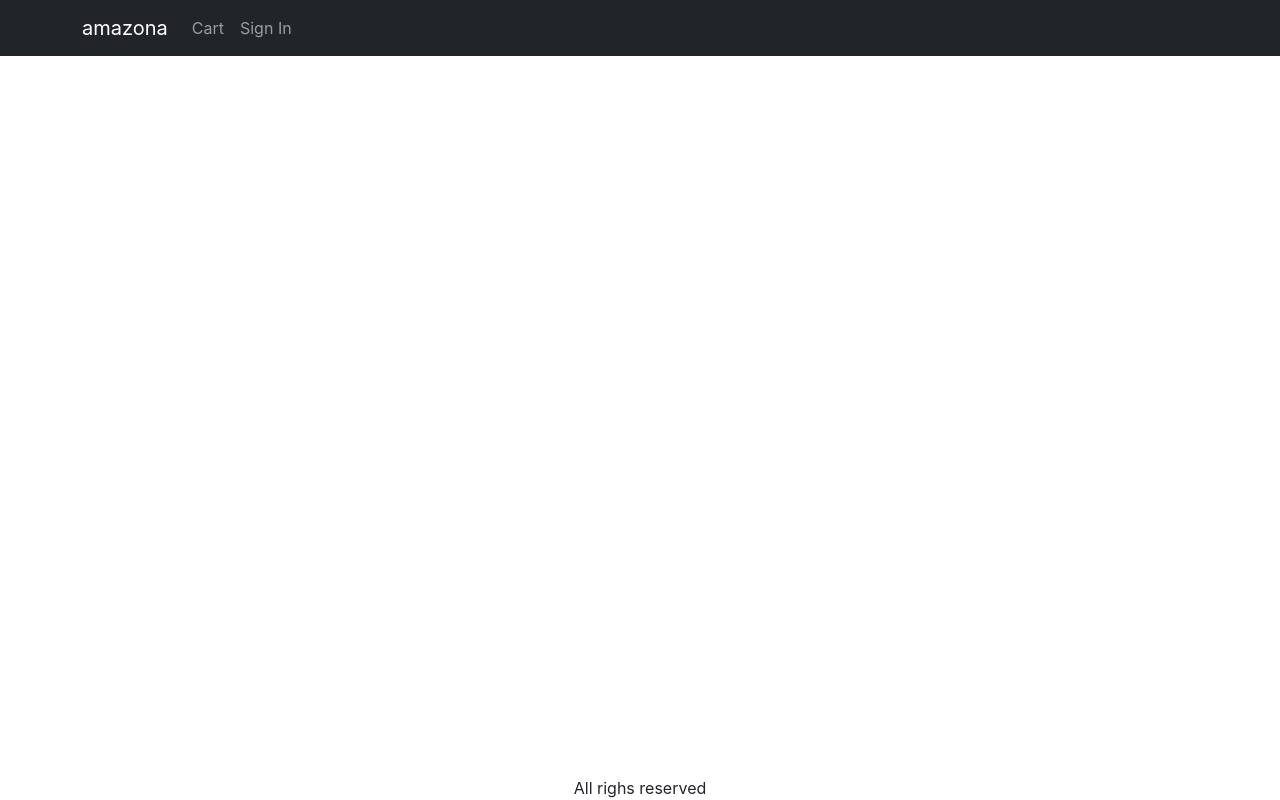
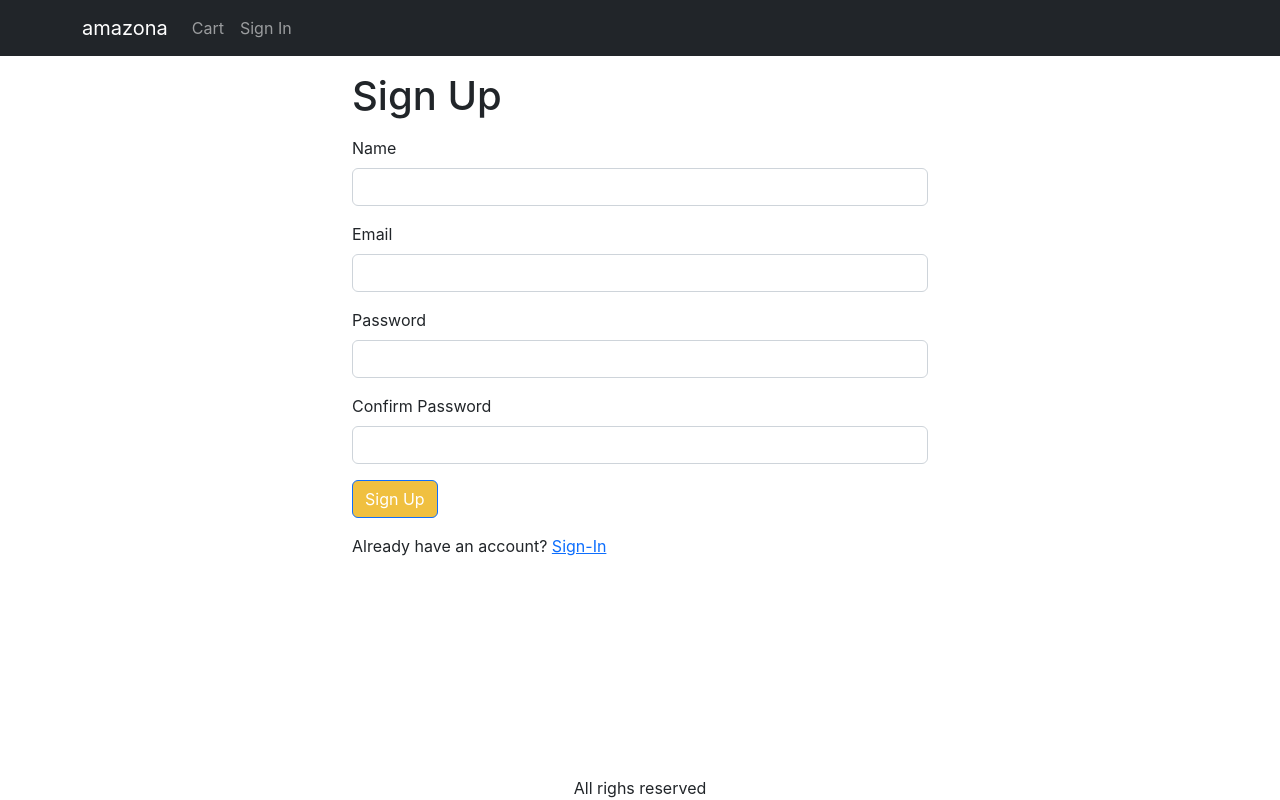
Before and after one commit to fullstack-guru0719/ECommerce-Mern, a React (Create React App) app in the folder frontend/: page /signup in a window 1280 px wide. Built offline with nearby package versions, Linux system fonts and the light colour scheme.

Commit message:
add select payment method

```diff
--- a/frontend/src/App.js
+++ b/frontend/src/App.js
@@ -15,6 +15,8 @@
 import CartScreen from './screens/CartScreen';
 import SigninScreen from './screens/SigninScreen';
 import ShippingAddressScreen from './screens/ShippingAddressScreen';
+import SignupScreen from './screens/SignupScreen';
+import PaymentMethodScreen from './screens/PaymentMethodScreen';
 
 function App() {
   const { state, dispatch: ctxDispatch } = useContext(Store);
@@ -24,6 +26,7 @@
     ctxDispatch({ type: 'USER_SIGNOUT' });
     localStorage.removeItem('userInfo');
     localStorage.removeItem('shippingAddress');
+    localStorage.removeItem('paymentMethod');
   };
   return (
     <BrowserRouter>
@@ -76,10 +79,13 @@
               <Route path="/product/:slug" element={<ProductScreen />}></Route>
               <Route path="/cart" element={<CartScreen />}></Route>
               <Route path="/signin" element={<SigninScreen />}></Route>
+              <Route path="/signup" element={<SignupScreen />}></Route>
+
               <Route
                 path="/shipping"
                 element={<ShippingAddressScreen />}
               ></Route>
+              <Route path="/payment" element={<PaymentMethodScreen />}></Route>
 
               <Route path="/" element={<HomeScreen />}></Route>
             </Routes>
--- /dev/null
+++ b/frontend/src/screens/PaymentMethodScreen.js
@@ -0,0 +1,68 @@
+import React, { useContext, useEffect, useState } from 'react';
+import { Helmet } from 'react-helmet-async';
+import CheckoutSteps from '../components/CheckoutSteps';
+import Form from 'react-bootstrap/Form';
+import Button from 'react-bootstrap/Button';
+import { Store } from './Store';
+import { useNavigate } from 'react-router-dom';
+
+export default function PaymentMethodScreen() {
+  const navigate = useNavigate();
+  const { state, dispatch: ctxDispatch } = useContext(Store);
+  const {
+    cart: { shippingAddress, paymentMethod },
+  } = state;
+
+  const [paymentMethodName, setPaymentMethod] = useState(
+    paymentMethod || 'PayPal'
+  );
+
+  useEffect(() => {
+    if (!shippingAddress.address) {
+      navigate('/shipping');
+    }
+  }, [shippingAddress, navigate]);
+
+  const submitHandler = (e) => {
+    e.preventDefault();
+    ctxDispatch({ type: 'SAVE_PAYMENT_METHOD', payload: paymentMethodName });
+    localStorage.setItem('paymentMethod', paymentMethodName);
+    navigate('/placeorder');
+  };
+  return (
+    <div>
+      <CheckoutSteps step1 step2 step3></CheckoutSteps>
+      <div className="container small-container">
+        <Helmet>
+          <title>Payment Method</title>
+        </Helmet>
+        <h1 className="my-3">Payment Method</h1>
+        <Form onSubmit={submitHandler}>
+          <div className="mb-3">
+            <Form.Check
+              type="radio"
+              id="PayPal"
+              label="PayPal"
+              value="PayPal"
+              checked={paymentMethodName === 'PayPal'}
+              onChange={(e) => setPaymentMethod(e.target.value)}
+            />
+          </div>
+          <div className="mb-3">
+            <Form.Check
+              type="radio"
+              id="Stripe"
+              label="Stripe"
+              value="Stripe"
+              checked={paymentMethodName === 'Stripe'}
+              onChange={(e) => setPaymentMethod(e.target.value)}
+            />
+          </div>
+          <div className="mb-3">
+            <Button type="submit">Continue</Button>
+          </div>
+        </Form>
+      </div>
+    </div>
+  );
+}
--- /dev/null
+++ b/frontend/src/screens/SignupScreen.js
@@ -0,0 +1,101 @@
+import axios from 'axios';
+import React, { useContext, useEffect, useState } from 'react';
+import Button from 'react-bootstrap/Button';
+import Container from 'react-bootstrap/Container';
+import Form from 'react-bootstrap/Form';
+import { Helmet } from 'react-helmet-async';
+import { Link, useLocation, useNavigate } from 'react-router-dom';
+import { toast } from 'react-toastify';
+import { Store } from './Store';
+
+export default function SignupScreen() {
+  const navigate = useNavigate();
+  const { search } = useLocation();
+  const redirectInUrl = new URLSearchParams(search).get('redirect');
+  const redirect = redirectInUrl ? redirectInUrl : '/';
+
+  const [email, setEmail] = useState('');
+  const [name, setName] = useState('');
+
+  const [password, setPassword] = useState('');
+  const [confirmPassword, setConfirmPassword] = useState('');
+
+  const { state, dispatch: cxtDipatch } = useContext(Store);
+  const { userInfo } = state;
+
+  const submitHandler = async (e) => {
+    e.preventDefault();
+    if (password !== confirmPassword) {
+      toast.error('Passwords do not match');
+      return;
+    }
+    try {
+      const { data } = await axios.post('/api/users/signup', {
+        name,
+        email,
+        password,
+      });
+      cxtDipatch({ type: 'USER_SIGNIN', payload: data });
+      localStorage.setItem('userInfo', JSON.stringify(data));
+      navigate(redirect || '/');
+    } catch (err) {
+      toast.error('SignUp Error!');
+    }
+  };
+
+  useEffect(() => {
+    if (userInfo) {
+      navigate(redirect);
+    }
+  }, [navigate, redirect, userInfo]);
+
+  return (
+    <Container className="small-container">
+      <Helmet>
+        <title>Sign Up</title>
+      </Helmet>
+      <h1 className="my-3">Sign Up</h1>
+      <Form onSubmit={submitHandler}>
+        <Form.Group className="mb-3" controlId="name">
+          <Form.Label>Name</Form.Label>
+          <Form.Control
+            type="text"
+            required
+            onChange={(e) => setName(e.target.value)}
+          />
+        </Form.Group>
+        <Form.Group className="mb-3" controlId="email">
+          <Form.Label>Email</Form.Label>
+          <Form.Control
+            type="email"
+            required
+            onChange={(e) => setEmail(e.target.value)}
+          />
+        </Form.Group>
+        <Form.Group className="mb-3" controlId="password">
+          <Form.Label>Password</Form.Label>
+          <Form.Control
+            type="password"
+            required
+            onChange={(e) => setPassword(e.target.value)}
+          />
+        </Form.Group>
+        <Form.Group className="mb-3" controlId="confirmPassword">
+          <Form.Label>Confirm Password</Form.Label>
+          <Form.Control
+            type="password"
+            required
+            onChange={(e) => setConfirmPassword(e.target.value)}
+          />
+        </Form.Group>
+        <div className="mb-3">
+          <Button type="submit">Sign Up</Button>
+        </div>
+        <div className="mb-3">
+          Already have an account?{' '}
+          <Link to={`/signin?redirect=${redirect}`}>Sign-In</Link>
+        </div>
+      </Form>
+    </Container>
+  );
+}
--- a/frontend/src/screens/Store.js
+++ b/frontend/src/screens/Store.js
@@ -11,6 +11,9 @@
     shippingAddress: localStorage.getItem('shippingAddress')
       ? JSON.parse(localStorage.getItem('shippingAddress'))
       : {},
+    paymentMethod: localStorage.getItem('paymentMethod')
+      ? localStorage.getItem('paymentMethod')
+      : '',
     cartItems: localStorage.getItem('cartItems')
       ? JSON.parse(localStorage.getItem('cartItems'))
       : [],
@@ -50,6 +53,7 @@
         cart: {
           cartItems: [],
           shippingAddress: {},
+          paymentMethod: '',
         },
       };
 
@@ -61,6 +65,11 @@
           shippingAddress: action.payload,
         },
       };
+    case 'SAVE_PAYMENT_METHOD':
+      return {
+        ...state,
+        cart: { ...state.cart, paymentMethod: action.payload },
+      };
     default:
       return state;
   }
```
Also changed, not shown: 2 other files (tests, documents, lock files or other folders).
